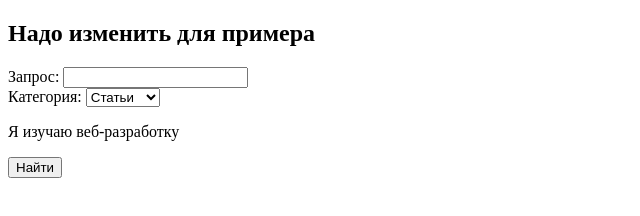
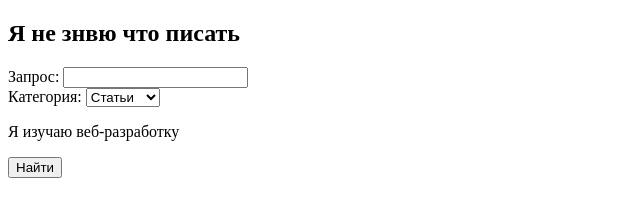
Before and after one commit to FLI1A/uchebnaya-praktika, a plain HTML site: page search.html in a window 1280 px wide. Shown: the whole page, without its empty margins (0-640 px from the left). Drawn offline with Linux system fonts and the light colour scheme.

Commit message:
Update heading

```diff
--- a/search.html
+++ b/search.html
@@ -6,7 +6,7 @@
     <title>Document</title>
 </head>
 <body>
-    <h2>Надо изменить для примера</h2>
+    <h2>Я не знвю что писать</h2>
     <form action="search.php" method="get">
         <label>Запрос: <input type="text", name="q"></label>
         <br>
```
